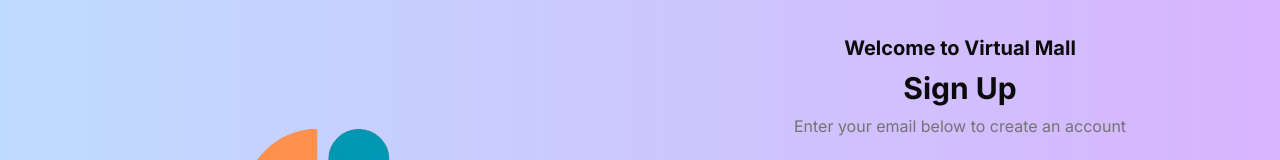
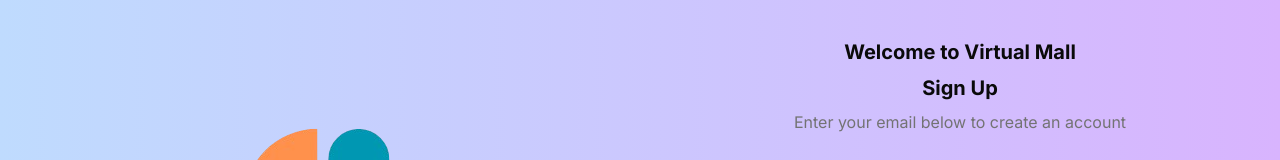
Before and after one commit to sanaa-sys/virtual-mall, a Next.js app: page / in a window 1280 px wide. Shown: the part 128-288 px from the top of the page. Built offline with nearby package versions, Linux system fonts and the light colour scheme.

Commit message:
font size

```diff
--- a/app/page.js
+++ b/app/page.js
@@ -65,7 +65,7 @@
         <div className="mx-auto grid w-[350px] gap-6">
           <div className="grid gap-2 text-center">
             <h1 className="text-xl font-bold">Welcome to Virtual Mall</h1>
-            <h1 className="text-3xl font-bold">Sign Up</h1>
+            <h1 className="text-xl font-bold">Sign Up</h1>
             <p className="text-balance text-muted-foreground">
               Enter your email below to create an account
             </p>
```
